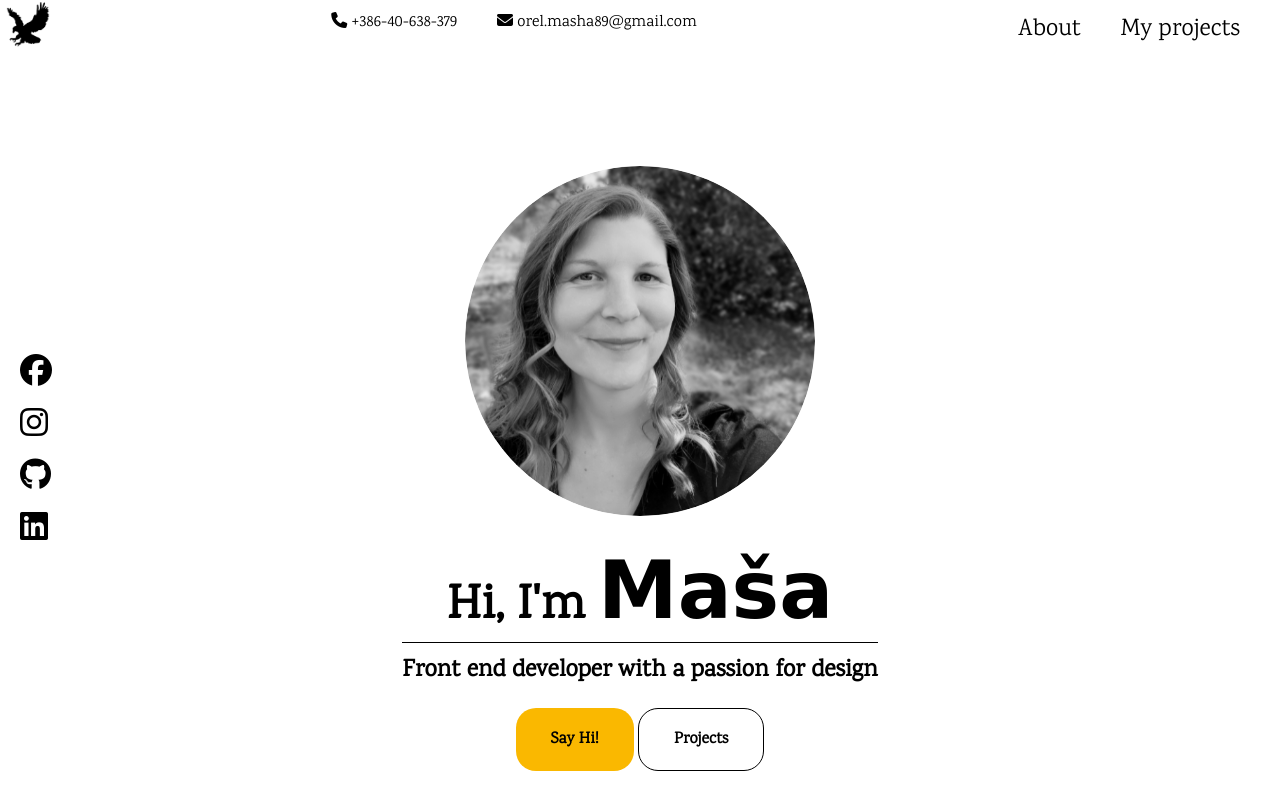
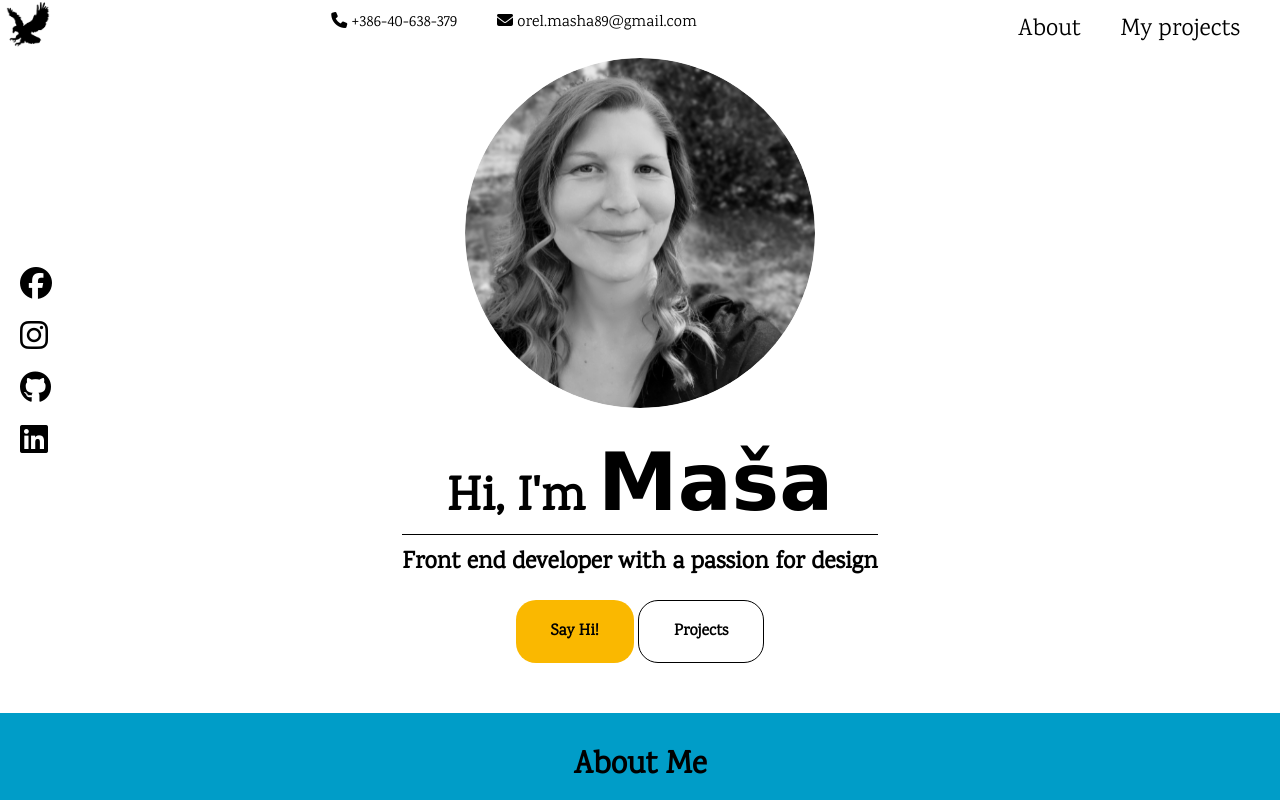
Before and after one commit to Mashha/orel.portfolio, a plain HTML site: page index.html in a window 1280 px wide. Shown: the top 800 px of the page. Drawn offline with nearby package versions, Linux system fonts and the light colour scheme; a web font is replaced by a local one.

Commit message:
fix height in main container

```diff
--- a/style.css
+++ b/style.css
@@ -15,6 +15,11 @@
     margin: 0;
     font-family: 'Karma', serif;
     box-sizing: border-box;
+}
+
+body {
+    width: 100%;
+    height: 100vh;
 }
 
 html {
@@ -74,11 +79,11 @@ html {
 
 .main {
     width: 100%;
-    height: 100vh;
     display: flex;
     align-items: center;
     justify-content: center;
     overflow: hidden;
+    margin-bottom: 30px;
 }
 
 .social-icons {
@@ -103,6 +108,7 @@ i {
 
 .profile_section {
     text-align: center;
+    margin-bottom: 40px;
 }
 
 #image_main {
```
